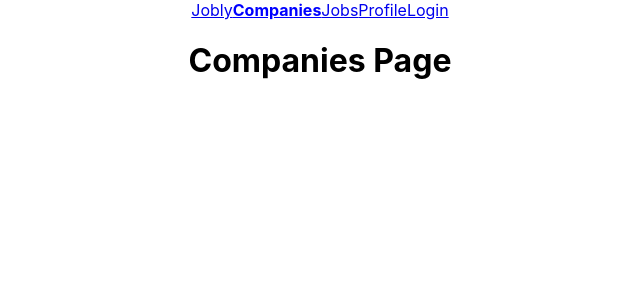
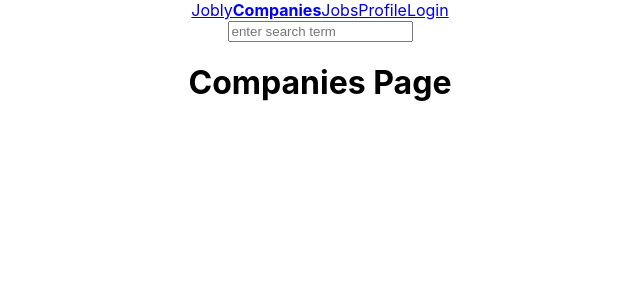
Before and after one commit to stephanedreyfus/jobly-react-frontend, a React (Create React App) app: page /companies in a window 1280 px wide. Shown: the top 300 px of the page, without its empty margins (320-960 px from the left). Built offline with nearby package versions, Linux system fonts and the light colour scheme.

Commit message:
Small edits to comapnies.js

```diff
--- a/src/Companies.js
+++ b/src/Companies.js
@@ -1,11 +1,15 @@
 import React, { Component } from 'react';
+import Search from './Search';
 
 /** component that renders a list of companies as CompanyCard components*/
 class Companies extends Component {
 
     render () {
         return (
-            <h1>Companies Page</h1>
+            <div>
+                <Search />
+                <h1>Companies Page</h1>
+            </div>
         )
     }
 }
```
